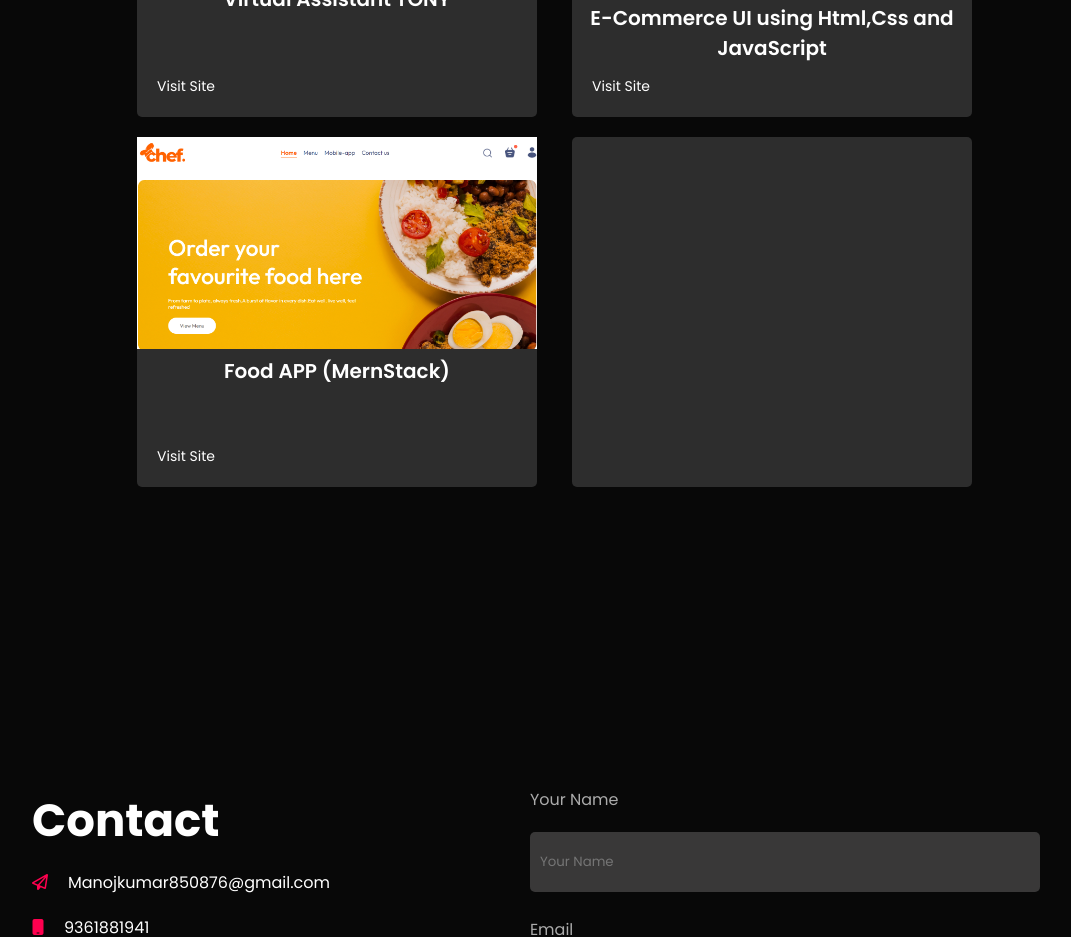
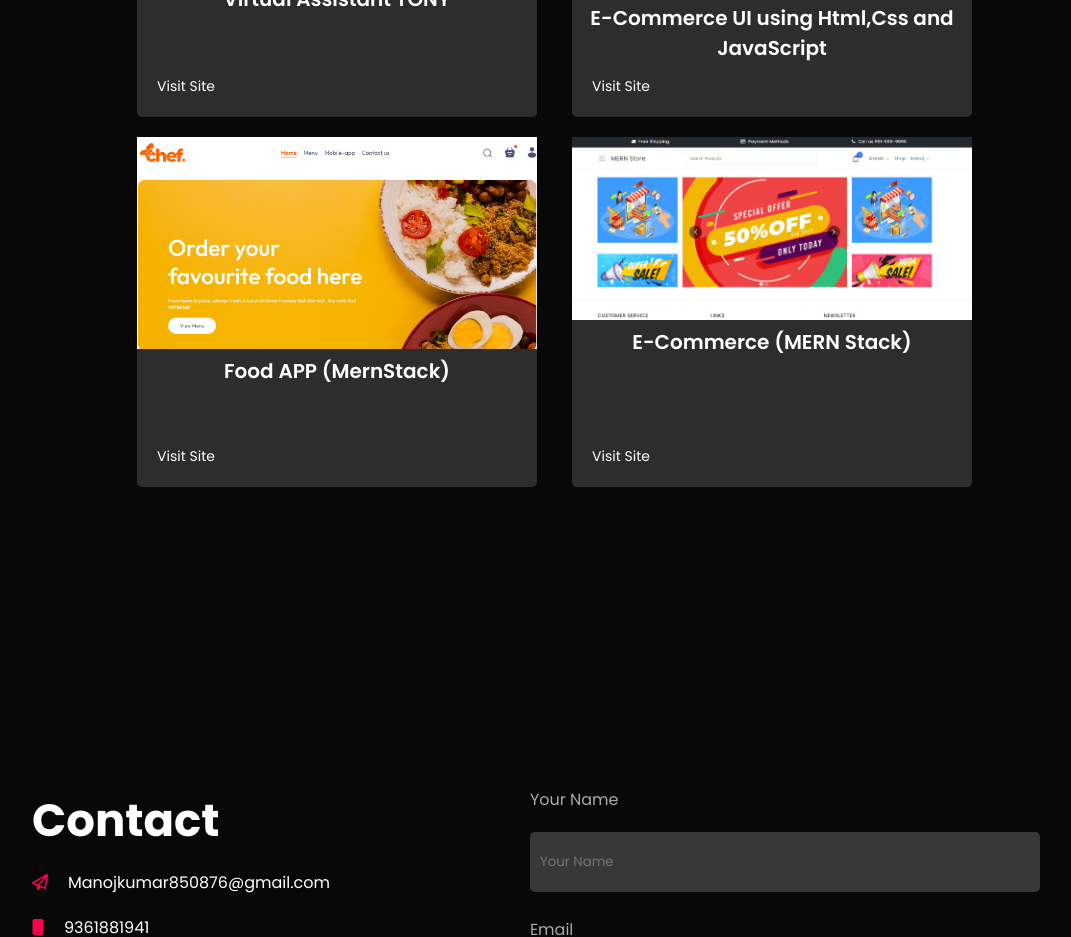
Before and after one commit to Manojkumar323/portfolio, a plain HTML site: page index.html in a window 1280 px wide. Shown: the part 2496-3433 px from the top of the page, without its empty margins (48-1119 px from the left). Drawn offline with nearby package versions, Linux system fonts and the light colour scheme.

Commit message:
Update index.html

```diff
--- a/index.html
+++ b/index.html
@@ -146,8 +146,9 @@
                             <a href="https://food-app-frontend-ds1m.onrender.com/">Visit Site</a>
                         </div>
                         <div class="prj box6">
-                            <img src="" alt="">
-                            <a href=""></a>
+                            <img src="e-commerce.png" alt="">
+                             <p>E-Commerce (MERN Stack)</p>
+                            <a href="https://mern-store-gold.vercel.app/">Visit Site</a>
                         </div>
                     </div>
                 </div>
```
